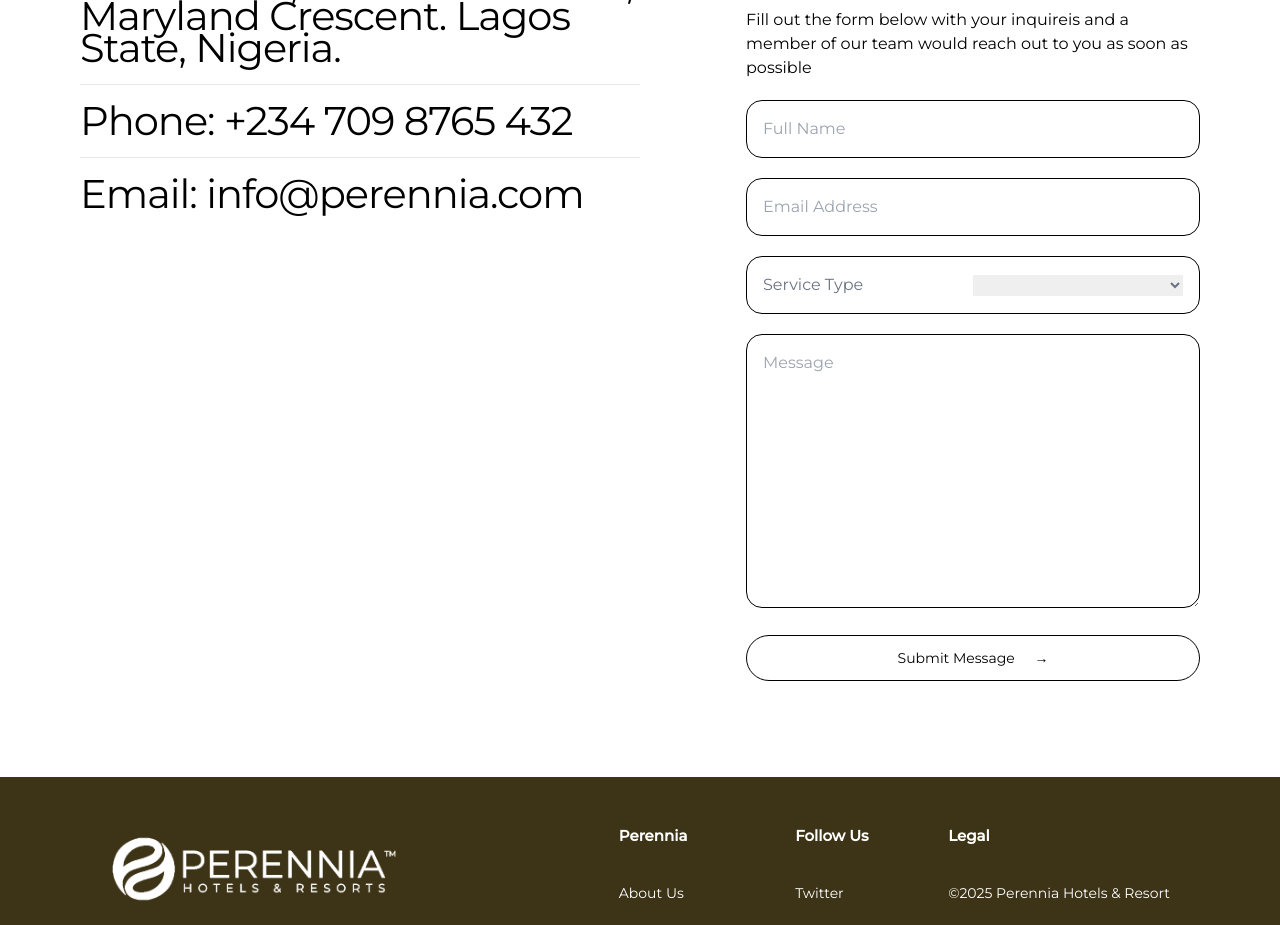
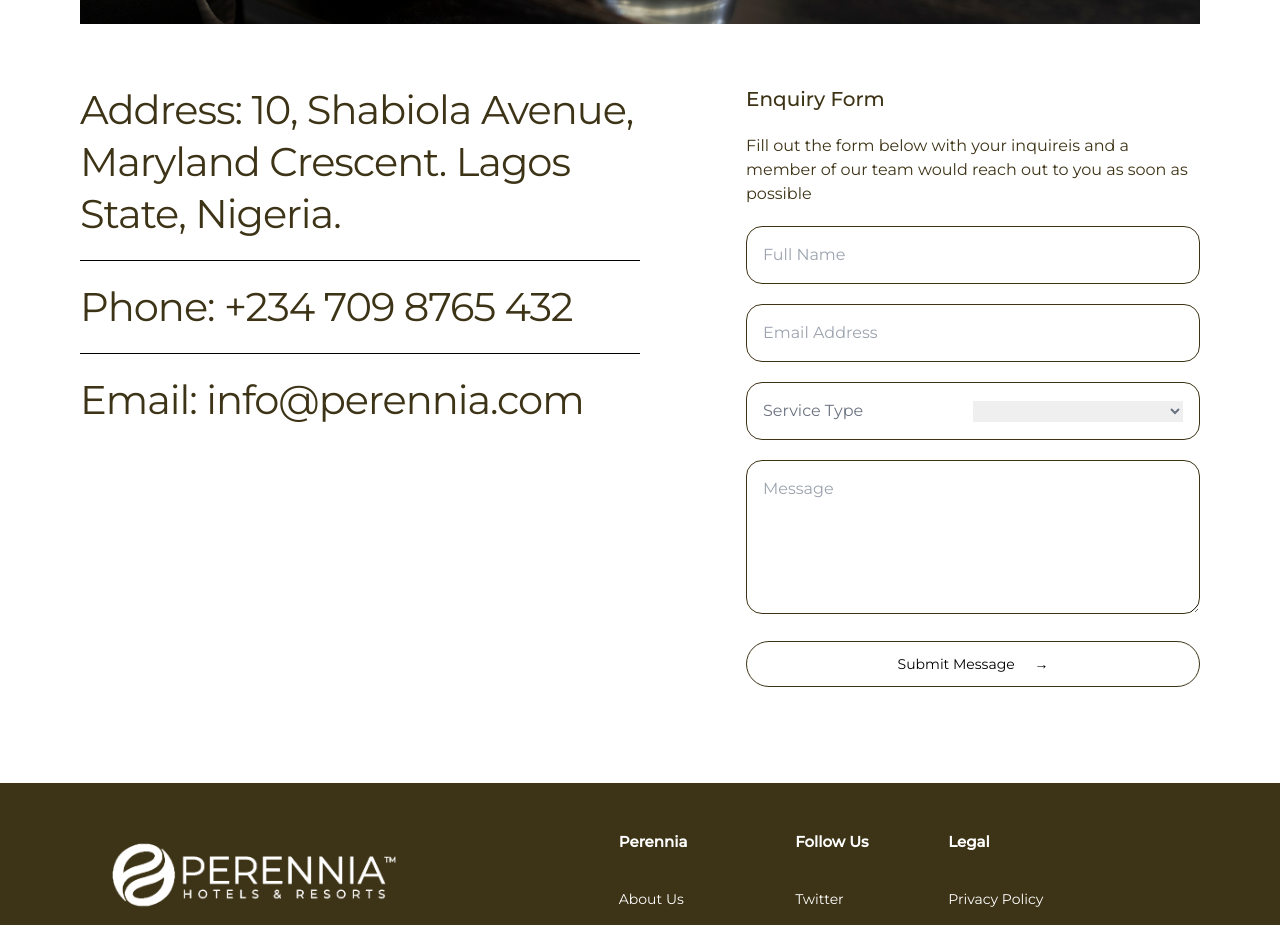
Before and after one commit to doshservices/perennial_hotels, a Next.js app: page /contact-us in a window 1280 px wide. Shown: the part 720-1645 px from the top of the page. Built offline with nearby package versions, Linux system fonts and the light colour scheme.

Commit message:
all changes made to the complete website

```diff
--- a/src/app/components/Footer.jsx
+++ b/src/app/components/Footer.jsx
@@ -1,90 +1,108 @@
-"use client"
-import Image from 'next/image'
-import Link from 'next/link'
-import React, { useState } from 'react'
+"use client";
+import Image from "next/image";
+import Link from "next/link";
+import React, { useState } from "react";
 import { FiChevronDown } from "react-icons/fi";
 
 export default function Footer() {
   const socials = [
-        {name:'twitter', link:'https://twitter.com'},
-        {name:'linkedin', link:'https://linkedin.com'},
-        {name:'facebook', link:'https://facebook.com'},
-        {name:'instagram', link:'https://www.instagram.com/perenniahotels?utm_source=qr&igsh=NGQ4amsyemswMmQw'},
-    ]
-    const links =[
+    { name: "twitter", link: "https://twitter.com" },
+    { name: "linkedin", link: "https://linkedin.com" },
+    { name: "facebook", link: "https://facebook.com" },
+    {
+      name: "instagram",
+      link: "https://www.instagram.com/perenniahotels?utm_source=qr&igsh=NGQ4amsyemswMmQw",
+    },
+  ];
+  const links = [
+    { name: "About Us", link: "/about-us" },
+    { name: "Our Team", link: "/our-team" },
+    { name: "Our Projects", link: "/our-projects" },
+    { name: "Work With Us", link: "/contact-us" },
+  ];
 
-        {name:'About Us', link:'/about-us'},
-        {name:'Our Team', link:'/our-team'},
-        {name:'Our Projects', link:'/our-projects'},
-        {name:'Work With Us', link:'/contact-us'},
-    ]
-
-    const legal =[
-
-      {name:'©2025 Perennia Hotels & Resort', link:''},
-      {name:'All Rights Reserved', link:''}
-  ]
+  const legal = [
+    { name: "Privacy Policy", link: "" },
+    { name: "Sustainability Policies", link: "" },
+    { name: "©2025 Perennia Hotels & Resort", link: "", className: "mt-4" }, // Add margin top
+    { name: "All Rights Reserved", link: "", className: "mt-0" }, // Remove gap with previous item
+  ];
 
   return (
-
     <footer className="w-full bg-[#3D3316] text-white py-10 mt-10">
-            <div className='mx-10 md:mx-[110px] gap-4  flex flex-col md:flex-row justify-between'>
-                <section className='w-full md:w-[32%]  flex flex-col gap-2   '>
-                    <Image src="/assets/footer-logo.png" alt="logo" width={305} height={69}  className='ml-[-8px]'/>
-                    <div className= 'space-y-4 hidden md:block w-full'>
+      <div className="mx-10 md:mx-[110px] gap-4  flex flex-col md:flex-row justify-between">
+        <section className="w-full md:w-[32%]  flex flex-col gap-2   ">
+          <Image
+            src="/assets/footer-logo.png"
+            alt="logo"
+            width={305}
+            height={69}
+            className="ml-[-8px]"
+          />
+          <div className="space-y-4 hidden md:block w-full">
             <p className="text-lg ">Stay up to date</p>
-                      <input type="text" placeholder='Enter an email address'  className='rounded-lg bg-white px-4 py-4 text-black w-full  text-xs '/>
-                      <button className='bg-[#3D3316] mt-2 block border border-white text-white rounded-full px-6 py-3 text-sm'>Sign up →</button>
+            <input
+              type="text"
+              placeholder="Enter an email address"
+              className="rounded-lg bg-white px-4 py-4 text-black w-full  text-xs "
+            />
+            <button className="bg-[#3D3316] mt-2 block border border-white text-white rounded-full px-6 py-3 text-sm">
+              Sign up →
+            </button>
           </div>
         </section>
 
-                <section className=' md:w-[52%] md:mt-2 flex flex-col md:flex-row justify-between  gap-4 md:gap-x-[40px] gap-x-10'>
-                    <FooterComponent data={links} title='Perennia'/>
-                    <FooterComponent data={socials} title='Follow Us'/>
-                    <FooterComponent data={legal} title='Legal '/>
+        <section className=" md:w-[52%] md:mt-2 flex flex-col md:flex-row justify-between  gap-4 md:gap-x-[40px] gap-x-10">
+          <FooterComponent data={links} title="Perennia" />
+          <FooterComponent data={socials} title="Follow Us" />
+          <FooterComponent data={legal} title="Legal " />
         </section>
-                <section className='w-full md:hidden  flex flex-col gap-2 mt-10 items-start '>
+        <section className="w-full md:hidden  flex flex-col gap-2 mt-10 items-start ">
           <p className="text-lg ">Stay up to date</p>
-                    <input type="text" placeholder='Enter an email address'  className='rounded-lg bg-white px-4 py-4 text-black w-full  text-xs '/>
-                    <button className='bg-[#3D3316] w-full mt-2 block border border-white text-white rounded-full px-6 py-3 text-sm'>Sign up <span className="ml-2">→</span></button>
+          <input
+            type="text"
+            placeholder="Enter an email address"
+            className="rounded-lg bg-white px-4 py-4 text-black w-full  text-xs "
+          />
+          <button className="bg-[#3D3316] w-full mt-2 block border border-white text-white rounded-full px-6 py-3 text-sm">
+            Sign up <span className="ml-2">→</span>
+          </button>
         </section>
       </div>
-
-
     </footer>
-
-
-  )
+  );
 }
 
-
-
-
-export  function FooterComponent({data,title}) {
-  const [open, setOpen] = useState(false)
-  function handleClick(){
-    setOpen(!open)
+export function FooterComponent({ data, title }) {
+  const [open, setOpen] = useState(false);
+  function handleClick() {
+    setOpen(!open);
   }
   return (
-    <div className=' flex flex-col gap-2 justify-start  items-start pb-5 md:pb-0 border-b-2 border-white md:border-none capitalize'>
-    <div className='flex items-center justify-between md:mb-[27px] w-full'>
-      <p className='text-white font-bold   text-[15px] '>{title}</p>
-      <FiChevronDown onClick={handleClick}
+    <div className="flex flex-col gap-2 justify-start items-start pb-5 md:pb-0 border-b-2 border-white md:border-none capitalize">
+      <div className="flex items-center justify-between md:mb-[27px] w-full">
+        <p className="text-white font-bold   text-[15px] ">{title}</p>
+        <FiChevronDown
+          onClick={handleClick}
           className={`text-white text-2xl cursor-pointer md:hidden transition-transform duration-300 ${
             open ? "rotate-180" : ""
           }`}
         />
       </div>
-    <nav
-    className={`space-y-[20px] transition-all duration-700 transform ${
+      <nav className={`space-y-[20px] transition-all duration-700 transform ${
         open ? "max-h-40 opacity-100" : "max-h-0 opacity-0"} md:block md:opacity-100`}>
-      {
-        data.map((item,index)=>{
-            return <Link key={index}  href={item.link} className='text-sm block'>{item.name}</Link>
-        })
+        {data.map((item,index)=>{
+          return (
+            <Link
+              key={index}
+              href={item.link}
+              className={`text-sm block ${item.className || ''}`}
+            >
+              {item.name}
+            </Link>
+          )
+        })}
+      </nav>
+    </div>
+  );
 }
-    </nav>
-
-  </div>
-  )
-}
--- a/src/app/components/Navbar.jsx
+++ b/src/app/components/Navbar.jsx
@@ -20,7 +20,7 @@ const Navbar = () => {
 
   return (
     <nav className="sticky top-0 w-full bg-[#F8F8F8] shadow-md z-50 py-5">
-      <div className="px-[80px] flex items-center justify-between text-[14px]">
+    <div className="px-6 md:px-[80px] flex items-center justify-between text-[14px]">
         {/* Logo */}
         <Link href="/" className="font-bold text-green-700 cursor-pointer">
           <Image src={assets.logo} alt="Perennia Hotels" width={212} height={48} />
--- a/src/app/contact-us/page.jsx
+++ b/src/app/contact-us/page.jsx
@@ -1,53 +1,72 @@
-import React from 'react'
-import Header from '../components/Header'
-import Image from 'next/image'
+import React from "react";
+import Header from "../components/Header";
+import Image from "next/image";
 
 export default function Contact() {
   return (
-    <div className=' mx-6 md:mx-[80px] mb-24'>
-        <div className='max-w-72 mx-auto'>
-            <Header title={"Get In Touch With Us"}/>
+    <div className=" mx-6 md:mx-[80px] mb-24">
+      <div className="max-w-72 mx-auto ">
+        <Header title={"Get In Touch With Us"} style={{ color: "#12574A" }} />
       </div>
-        <div className=' mb-15'>
-            <Image src='/assets/contact_us.png' alt='contact us' width={1200} height={450} />
+      <div className=" mb-15">
+        <Image
+          src="/assets/contact_us.png"
+          alt="contact us"
+          width={1200}
+          height={450}
+        />
       </div>
-        <section className = 'flex flex-col md:flex-row  gap-[106px] justify-between  '>
-            <div className='flex flex-col space-y-5 md:max-w-[50%] text-2xl md:text-[40px]'>
-                <h1 className=' '>
-
-                Address: 10, Shabiola Avenue, Maryland Crescent. Lagos State, Nigeria.
+      <section className="flex flex-col md:flex-row gap-[106px] justify-between mt-[60px]">
+        <div className="flex flex-col space-y-5 md:max-w-[50%] text-2xl md:text-[40px] text-[#3D3316] leading-[30px] md:leading-[52px]">
+          <h1 className="">
+            Address: 10, Shabiola Avenue, Maryland Crescent. Lagos State,
+            Nigeria.
           </h1>
-                <hr />
-                <h1 className=''>Phone: +234 709 8765 432 </h1>
-                <hr />
-                <h1 className=''>
-                Email: info@perennia.com
-                </h1>
+          <hr className="border-black" />
+          <h1 className="">Phone: +234 709 8765 432 </h1>
+          <hr className="border-black" />
+          <h1 className="">Email: info@perennia.com</h1>
         </div>
         <div className="space-y-5 md:max-w-[50%]">
-                <p className='font-medium text-sm'>Enquiry Form</p>
-                <p className='text-sx'>Fill out the form below with your inquireis and a member of our team would reach out to you as soon as possible
+          <p className="font-medium text-[20px] text-[#3D3316]">Enquiry Form</p>
+          <p className="text-sx text-[#3D3316]">
+            Fill out the form below with your inquireis and a member of our team
+            would reach out to you as soon as possible
           </p>
-                <form action="" className='space-y-5'>
-                    <input type="text" className='p-4 rounded-2xl w-full outline-none border border-black ' placeholder='Full Name' />
-                    <input type="email" className='p-4 rounded-2xl w-full outline-none border border-black ' placeholder='Email Address' />
-                    <div className='flex justify-between items-center border text-gray-500 border-black rounded-2xl p-4'>
+          <form action="" className="space-y-5">
+            <input
+              type="text"
+              className="p-4 rounded-2xl w-full outline-none border border-[#3D3316] "
+              placeholder="Full Name"
+            />
+            <input
+              type="email"
+              className="p-4 rounded-2xl w-full outline-none border border-[#3D3316] "
+              placeholder="Email Address"
+            />
+            <div className="flex justify-between items-center border text-gray-500 border-[#3D3316] rounded-2xl p-4">
               <p>Service Type</p>
-                        <select name="" id="" className='outline-none w-[50%]'>
+              <select name="" id="" className="outline-none w-[50%]">
                 <option value=""></option>
                 <option value="">General Enquiry</option>
                 <option value="">Booking Enquiry</option>
                 <option value="">Feedback</option>
               </select>
             </div>
-                    <textarea name="" id="" cols="30" rows="10" className='p-4 rounded-2xl w-full outline-none border border-black ' placeholder='Message'></textarea>
-                    <button className=' mt-2 block border border-black rounded-full px-6 py-3 text-sm w-full'><span className='pr-4'>Submit Message</span> →</button>
+            <textarea
+              name=""
+              id=""
+              cols="30"
+              rows="5"
+              className="p-4 rounded-2xl w-full outline-none border border-[#3D3316] "
+              placeholder="Message"
+            ></textarea>
+            <button className=" mt-2 block border border-[#3D3316] rounded-full px-6 py-3 text-sm w-full">
+              <span className="pr-4">Submit Message</span> →
+            </button>
           </form>
-
         </div>
       </section>
-
-
     </div>
-  )
+  );
 }
--- a/src/app/layout.js
+++ b/src/app/layout.js
@@ -11,8 +11,8 @@ const montserrat = Montserrat({
 });
 
 export const metadata = {
-  title: "Create Next App",
-  description: "Generated by create next app",
+  title: "Perennial Hotels",
+  description: "this is perennial hotels",
 };
 
 export default function RootLayout({ children }) {
```
Also changed, not shown: src/app/about-us/page.jsx (+27 -18 lines), src/app/components/BrandDesciption.jsx (+5 -5 lines), src/app/components/BrandFamily.jsx (+9 -9 lines), src/app/components/BrandPartnerships.jsx (+4 -4 lines), src/app/components/Header.jsx (+8 -6 lines), src/app/our-capabilities/page.jsx (+60 -27 lines), src/app/our-projects/page.jsx (+5 -5 lines), src/app/team/page.jsx (+7 -4 lines), public/assets/filter.svg (added). Lines whose indentation alone changed are shown as unchanged.
